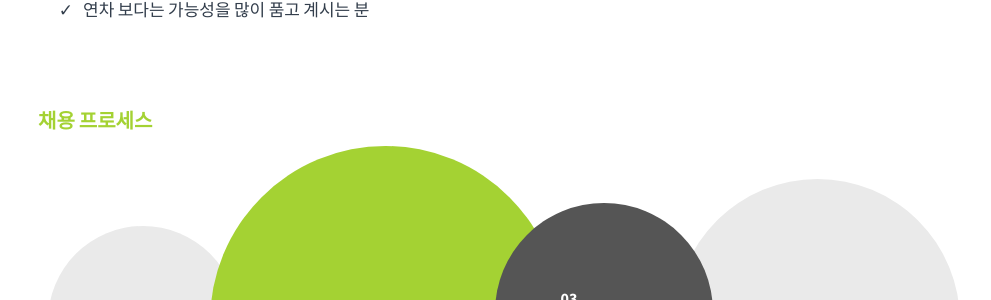
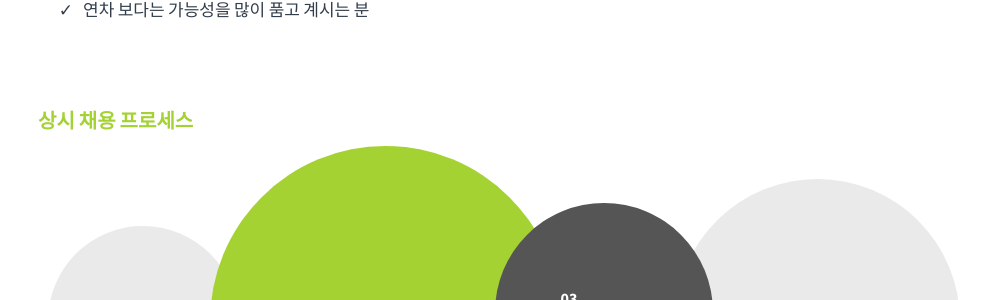
Before and after one commit to tedpark/oy-alldev.github.io, a Jekyll site: the page built from recruit/index.md, in a window 1280 px wide and 900 px high. Shown: the part 292-592 px from the top of the window, without its empty margins (117-1108 px from the left). Built offline with Jekyll 4.4.1, drawn with Linux system fonts in a browser that asks for light colours.

Commit message:
fix/recruit_recruit_process -> 채용 프로세스 워딩 수정

```diff
--- a/recruit/index.md
+++ b/recruit/index.md
@@ -19,7 +19,7 @@ title: 채용정보
             </div>
         </div>
         <div class="section process">
-            <div class="title">채용 프로세스</div>
+            <div class="title">상시 채용 프로세스</div>
             <div class="content">
                 <div class="list">
                     {% for process in site.data.recruit-process %}
```
